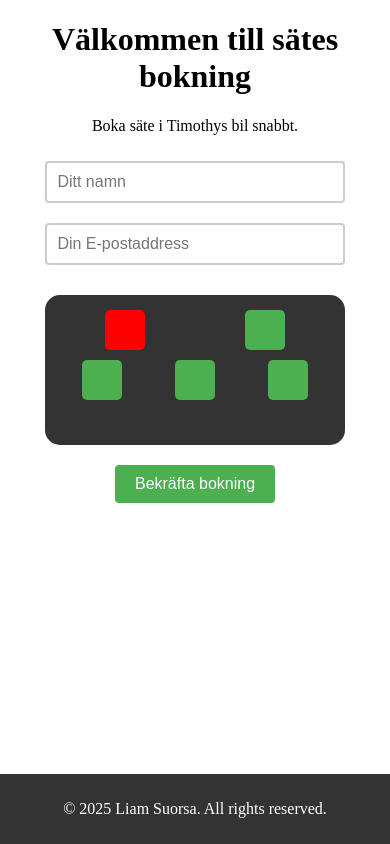
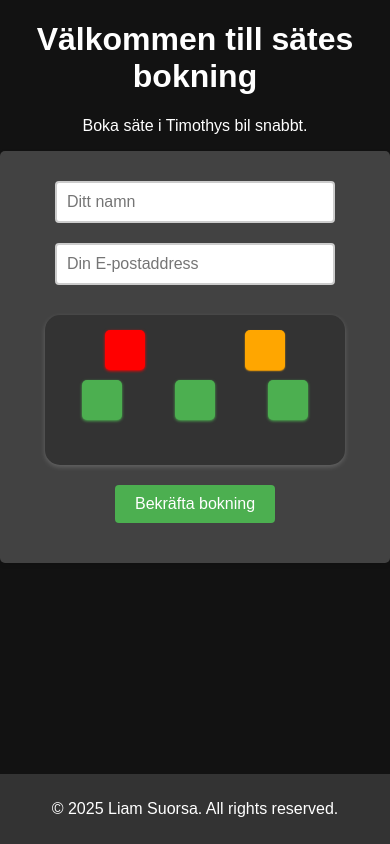
Before and after one commit to Mr-cool08/car-booking, a Flask app: page / in a window 390 px wide. Run offline with Flask 3, Linux system fonts and the light colour scheme; data comes from the database, SQL or seed files in the repository; both versions use the stored data as it was after the commit.

Commit message:
fixed mobiles and other stuff

```diff
--- a/main.py
+++ b/main.py
@@ -41,7 +41,15 @@
 MAIL_PASSWORD = os.getenv('MAIL_PASSWORD')
 
 app.secret_key = SECRET_KEY
-
+def checkiftaken(seat_id):
+    with sqlite3.connect('bookings.db') as conn:
+        cursor = conn.cursor()
+        cursor.execute('SELECT seat_id FROM bookings WHERE seat_id = ?', (seat_id,))
+        booking = cursor.fetchone()
+        if booking:
+            return True
+        else:
+            return False
 def init_db():
     with sqlite3.connect('bookings.db') as conn:
         cursor = conn.cursor()
@@ -54,8 +62,11 @@
                 approved BOOLEAN DEFAULT 0
             )
         ''')
-        cursor.execute('INSERT OR IGNORE INTO bookings (seat_id, name, email, approved) VALUES ("1", "Timothy", "Timothy@timothy.timothy", 1)')
-        conn.commit()
+        if checkiftaken("1") == False:
+            cursor.execute('INSERT OR IGNORE INTO bookings (seat_id, name, email, approved) VALUES ("1", "Timothy", "Timothy@timothy.timothy", 1)')
+            conn.commit()
+        else:
+            pass
 
 def send_email(subject, recipient, html_content):
     msg = MIMEMultipart()
@@ -110,6 +121,8 @@
             booking = cursor.fetchone()
             if booking:
                 if action == 'approve':
+                    if checkiftaken(booking[1]) == True:
+                        return render_template('error.html', error_name="Säte upptagen")
                     cursor.execute('UPDATE bookings SET approved = 1 WHERE id = ?', (booking_id,))
                     conn.commit()
                     send_email(
@@ -170,4 +183,4 @@
         pass
     init_db()
     threading.Thread(target=schedule_restart).start()
-    app.run(debug=False, host="0.0.0.0", port=80)
+    app.run(debug=True, host="0.0.0.0", port=80)
--- a/static/css/index.css
+++ b/static/css/index.css
@@ -1,3 +1,15 @@
+body{
+    background-color: #121212;
+    font-family: Arial, sans-serif;
+    margin: 0;
+    padding: 0;
+    color: #fff;
+}
+
+.text-center{
+    text-align: center;
+}
+
 .car {
     width: 300px;
     height: 150px;
@@ -7,6 +19,7 @@
     margin: 20px auto;
     padding: 10px;
     box-sizing: border-box;
+    box-shadow: 0 2px 5px rgba(255, 255, 255, 0.185);
 }
 
 .seat {
@@ -17,23 +30,32 @@
     display: inline-block;
     margin: 5px;
     cursor: pointer;
+    box-shadow: 0 1px 3px #4CAF50;
 }
 
 .seat.booked {
     background-color: #FF0000;
+    box-shadow: 0 1px 3px #FF0000;
+    pointer-events: none;
 }
 
 .seat.pending {
-    background-color: #FFA500;
+    background-color: #ffa600;
+    box-shadow: 0 1px 1.5px #FFA500;
 }
 
 .seat.selected {
-    background-color: #FFD700;
+    background-color: #00ffaa;
+    box-shadow: 0 1px 3px #00ffaa;
+
 }
 
 .seat:hover {
-    background-color: #45a049;
+    opacity: 0.5;
+    transition: opacity .3s ease;
 }
+
+
 
 .car .row {
     display: flex;
@@ -52,8 +74,9 @@
 }
 
 .input-field:focus {
-    border-color: #4CAF50;
+    border-color: #000000;
     outline: none;
+    box-shadow: 0 1px 3px #000000;
 }
 
 .confirm-button {
@@ -69,3 +92,16 @@
 .confirm-button:hover {
     background-color: #45a049;
 }
+
+.container {
+    color: #fff;
+    text-align: center;
+    max-width: 400px;
+    margin: 0 auto;
+    padding: 20px;
+    background-color: #424242;
+    border-radius: 5px;
+    box-shadow: 0 2px 5px rgba(0, 0, 0, 0.1);
+    padding-bottom: 40px;
+    margin-bottom: 20px;
+}
--- a/templates/admin.html
+++ b/templates/admin.html
@@ -1,12 +1,13 @@
 {% extends "base.html" %}
 {% block head %}
     <link rel="stylesheet" href="{{ url_for('static', filename='css/admin.css') }}">
+
 {% endblock %}
 
 {% block title %}Admin Panel{% endblock %}
 {% block content %}
 
-<h1>Admin Panel</h1>
+<h1 class="center-text">Admin Panel</h1>
 <div class="table-container">
     <table>
         <tr>
--- a/templates/base.html
+++ b/templates/base.html
@@ -5,6 +5,7 @@
     {% endblock %}
     <meta charset="UTF-8">
     <link rel="stylesheet" href="{{ url_for('static', filename='css/base.css') }}">
+
     <meta name="viewport" content="width=device-width, initial-scale=1.0">
     <title>{% block title %}Car Booking{% endblock %}</title>
 </head>
--- a/templates/index.html
+++ b/templates/index.html
@@ -5,11 +5,13 @@
 
 {% block title %}Sätes bokning{% endblock %}
 {% block content %}
-<center>
-<h1>Välkommen till sätes bokning</h1>
-<p>Boka säte i Timothys bil snabbt.</p></center>
 
-<form id="bookingForm">
+
+<h1 class="text-center">Välkommen till sätes bokning</h1>
+
+    <p class="text-center">Boka säte i Timothys bil snabbt.</p></center>
+
+    <form id="bookingForm", class="container">
         <center>
         <input type="text" id="name" name="name" placeholder="Ditt namn" class="input-field" required>
         <input type="email" id="email" name="email" placeholder="Din E-postaddress" class="input-field" required></center>
--- a/week_number.txt
+++ b/week_number.txt
@@ -1 +1 @@
-Week number: 4
+Week number: 5
```
Also changed, not shown: static/css/admin.css (+32 -38 lines), static/css/error.css (added, +39 -0 lines), templates/error.html (added, +22 -0 lines), bookings.db, static/css/base.css (line endings or trailing spaces). Lines whose indentation alone changed are shown as unchanged.
